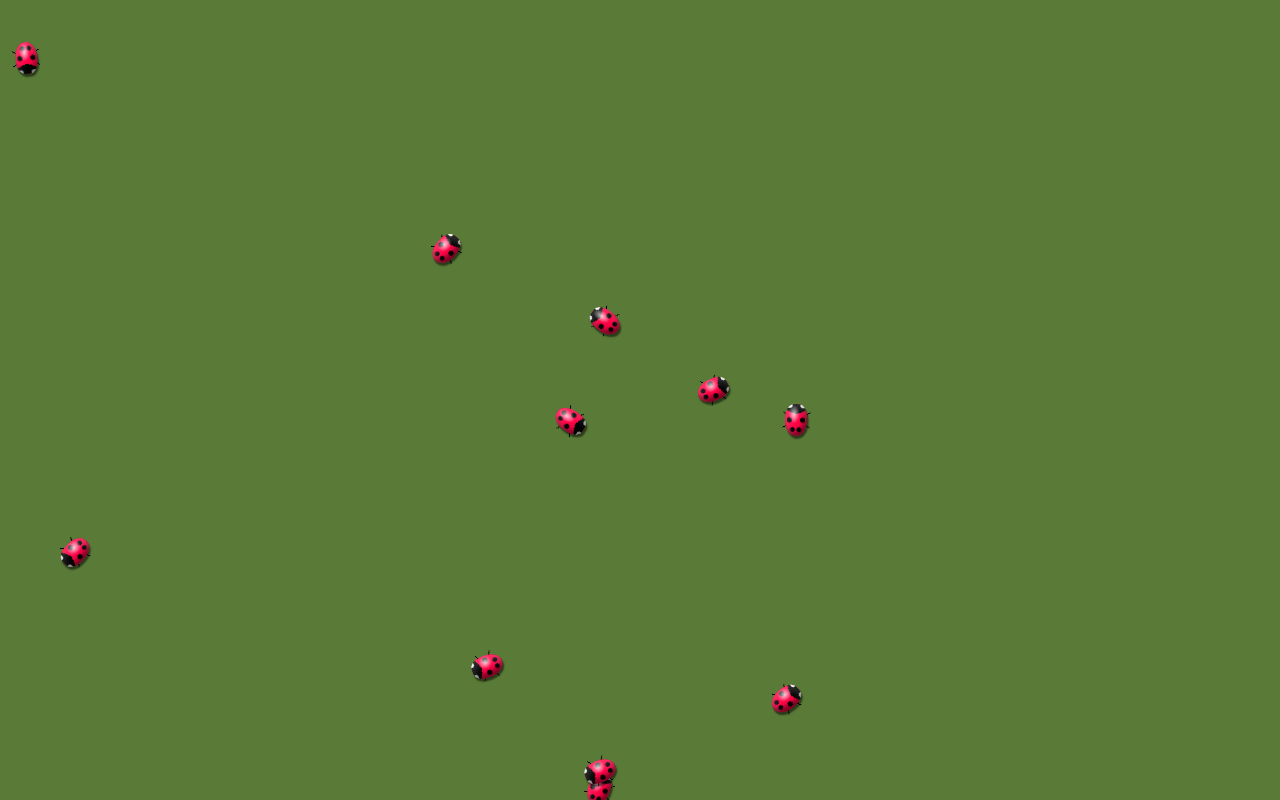
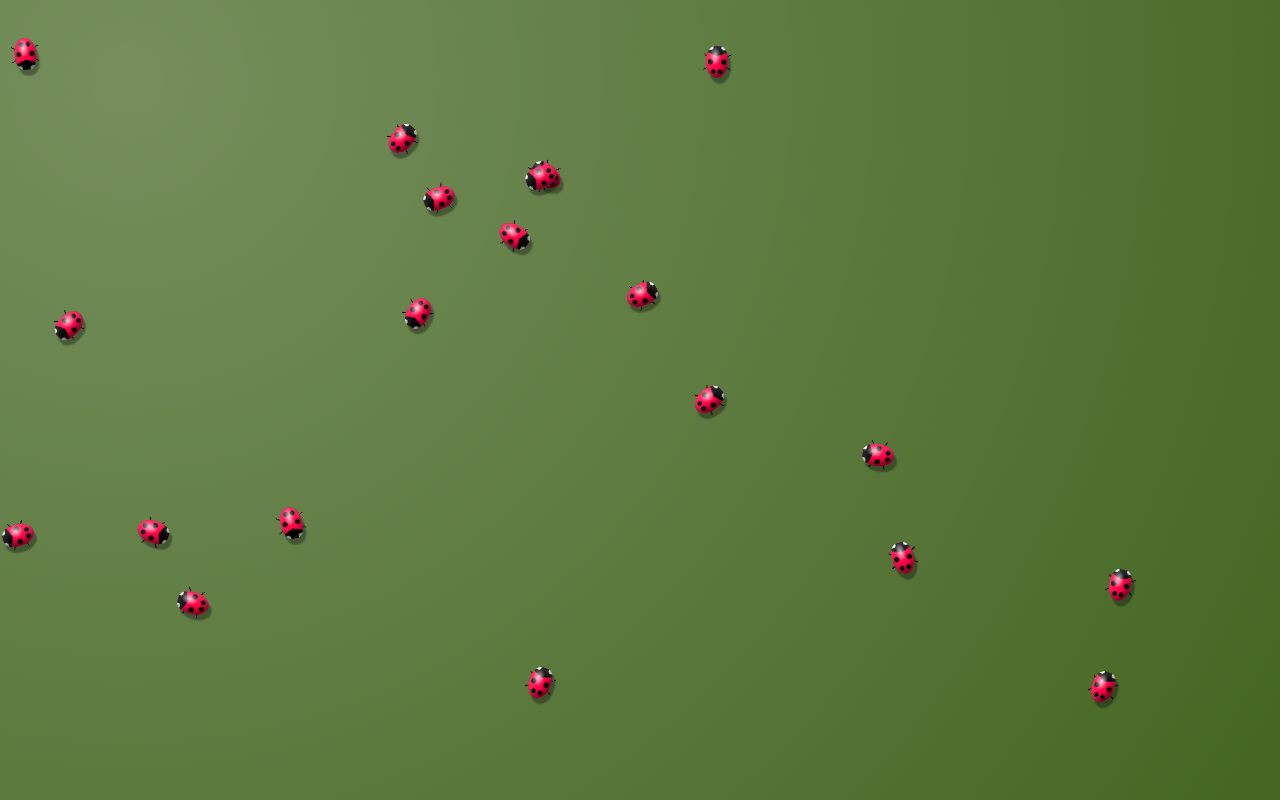
Before and after one commit to Sjeiti/experiment, a website: page src/static/html/ladybugs.html in a window 1280 px wide. Drawn offline with Linux system fonts and the light colour scheme.

Commit message:
ladybugs

```diff
--- a/src/static/html/ladybugs.html
+++ b/src/static/html/ladybugs.html
@@ -1,3 +1,10 @@
+<!doctype html>
+
+<head>
+  <meta charset="utf-8">
+  <meta name="viewport" content="width=device-width, initial-scale=1">
+</head>
+
 <style>
   body, html {
     position: relative;
@@ -5,8 +12,16 @@
     height: 100%;
     margin: 0;
     padding: 0;
-    background-color: #5a7a37;
     overflow: hidden;
+  }
+  html {
+    box-sizing: border-box;
+  }
+  *, *:before, *:after {
+    box-sizing: inherit;
+  }
+  body {
+    background: #462 radial-gradient(circle at 10% 10%, #fff4, transparent);
   }
   :root {
     --radians: 0;
@@ -18,12 +33,16 @@
     --remY: calc(sin(var(--rdns))*-1rem);
     --percX: calc(cos(var(--rdns))*1%);
     --percY: calc(sin(var(--rdns))*-1%);
-		position: relative;
+		position: absolute;
     width: 1.4rem;
     height: 2rem;
     transform: rotate(calc(var(--radians)*1rad));
     transform-origin: 50% 50%;
-    transition: top 400ms ease, left 400ms ease;
+    transition:
+      transform 300ms ease-out,
+      top 400ms ease,
+      left 400ms ease
+    ;
     &:before {
       content: '';
       display: block;
@@ -54,13 +73,13 @@
 				radial-gradient(circle at 20% 50%, #000 0 10%, transparent 12%),
 				radial-gradient(circle at 65% 80%, #000 0 7%, transparent 9%),
 				radial-gradient(circle at 35% 80%, #000 0 7%, transparent 9%),
-				linear-gradient(90deg, transparent 0% 49%, #0008 49% 51%, transparent 51% 100%),
+				linear-gradient(90deg, transparent 0% 48%, #0008 48% 52%, transparent 52% 100%),
 				#F04
 		  ;
 			box-shadow:
 				calc(0.4*var(--remX)) calc(0.4*var(--remY)) 0.5rem #FFF3 inset,
 				calc(-0.3*var(--remX)) calc(-0.3*var(--remY)) 0.3rem #0008 inset,
-				calc(0.2*var(--remX)) calc(0.2*var(--remY)) 0.1rem #0008
+				calc(0.4*var(--remX)) calc(0.4*var(--remY)) 0.1rem #0005
 		  ;
 		}
   }
@@ -87,7 +106,12 @@
     const ladybug = document.createElement('div')
     ladybug.classList.add('ladybug')
     const {style} = ladybug
-    setStyle(style,Math.random()*w,Math.random()*h,Math.random()*2*Math.PI)
+    setStyle(
+      style,
+      Math.random()*w*0.9,
+      Math.random()*h*0.9,
+      Math.random()*2*Math.PI
+    )
     ladybug.addEventListener('click',()=>{
       const x = parseFloat(style.left)
       const y = parseFloat(style.top)
```
